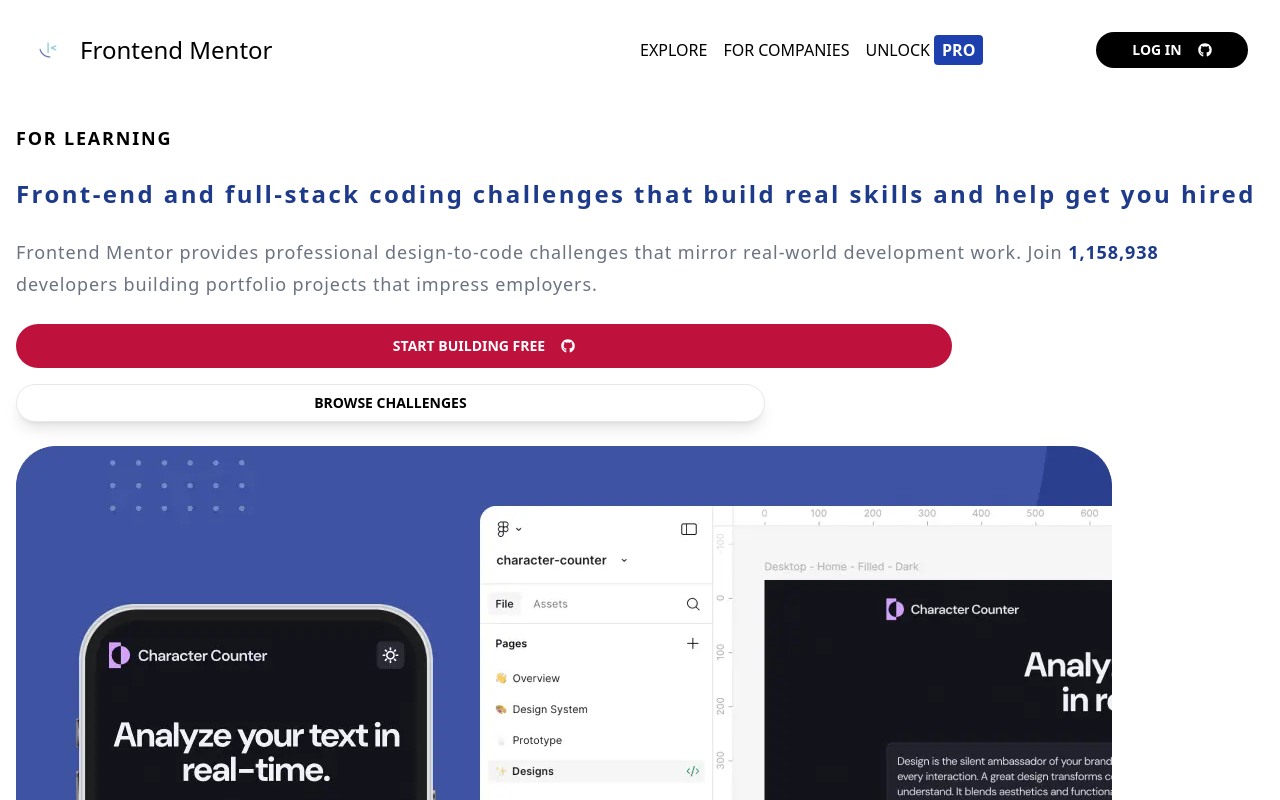
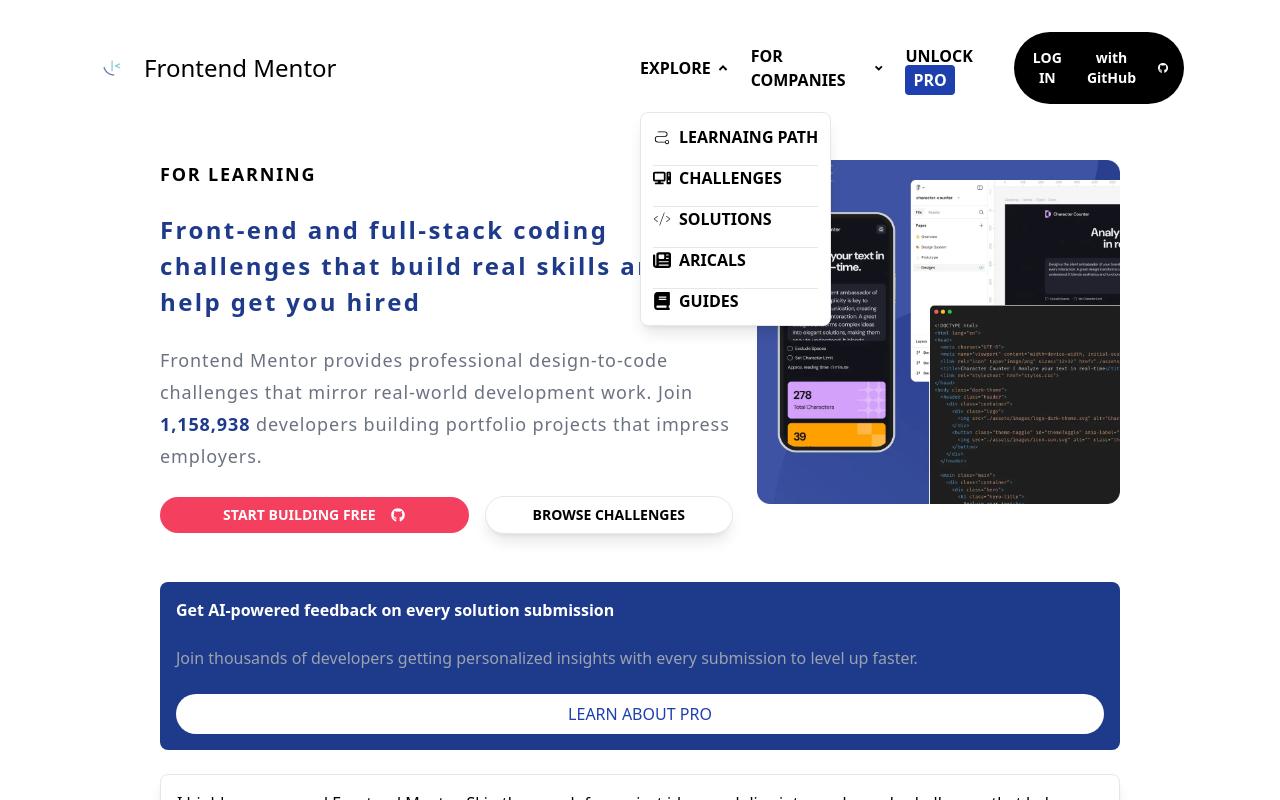
Before and after one commit to karma-code85/frontend-mentor-dashboard-with-full-functionl, a React (Create React App) app: page / in a window 1280 px wide. Both pictures are taken after a click on the item "EXPLORE". Shown: the top 800 px of the page. Built offline with nearby package versions, Linux system fonts and the light colour scheme.

Commit message:
making hero section responsive

```diff
--- a/src/App.jsx
+++ b/src/App.jsx
@@ -15,7 +15,7 @@
 
 export default function App(){
   return(
-    <Routes>
+    <Routes >
         <Route path="/" element={<Home/>}/>
         <Route path="/learn-path" element={<LearnPath/>}/>
         <Route path="/challenge" element={<Challenges/>}/>
--- a/src/components/Nav.jsx
+++ b/src/components/Nav.jsx
@@ -5,6 +5,7 @@
 import { IoLockOpenOutline } from "react-icons/io5";
 import { Link } from "react-router-dom";
 import LearnPath from "../pages/LearnPathPage";
+import { RiArrowDropDownLine } from "react-icons/ri";
 
 
 
@@ -21,7 +22,7 @@
 
   return(
     <div className="flex justify-between p-4 relative items-center container-full">
-      <div className="flex gap-4  relative items-center transition-transform  lg:w-1/4 ">
+      <div className="flex gap-4  relative items-center transition-transform  lg:w-1/4 w-full">
         {isOpen?(
           <img src="./images/icon-close.svg" alt=""  className="brightness-0 size-6 transition-transform duration-3 lg:hidden"
           onClick={()=>setIsOpen(false)}
@@ -31,9 +32,9 @@
         )}
 
 
-        <div className="absolute  top-full w-full z-20 mt-4 w-full cursor-pointer bg-rose-500">
+        <div className="absolute  top-full w-full z-50 mt-4 w-full cursor-pointer bg-rose-500 ">
         {isOpen &&(
-          <div className=" bg-white shadow-lg p-4 space-y-4  divide-y divide-gray-300  w-full  bg-rose-500 z-50">
+          <div className=" bg-white shadow-lg p-4 space-y-4  divide-y divide-gray-300  w-full  container-full z-50">
             <div className="flex justify-between items-center" onClick={()=>handletoggleMenu('explore')}>
             <p>EXPLORE</p>
             <svg xmlns="http://www.w3.org/2000/svg" width="24" height="24" viewBox="0 0 24 24" fill="none" stroke="currentColor" stroke-width="2" stroke-linecap="round" stroke-linejoin="round" className={`transition-transform ${activeMenu==='explore' ? 'rotate-90':''} lucide lucide-chevron-right-icon lucide-chevron-right`}><path d="m9 18 6-6-6-6"/></svg>
@@ -87,15 +88,46 @@
 
         </div>
       </div>
-        <div className="lg:flex w-1/2 justify-between ">
-        <ul className="hidden lg:flex justify-center items-center gap-4 cursor-pointer  ">
-          <li onClick={()=>handletoggleMenu('explore')} >EXPLORE</li>
-          <li>FOR COMPANIES</li>
+        <div className="lg:flex w-1/2 justify-between  relative  font-bold">
+        <ul className="hidden lg:flex justify-center items-center gap-4 cursor-pointer ">
+          <li onClick={()=>handletoggleMenu('explore') } className="flex items-center " >EXPLORE <RiArrowDropDownLine className={`size-6 ${activeMenu==='explore' ?"rotate-180":null} transition-transform  duration-300`}  /></li>
+          {activeMenu ==='explore' &&(
+              <div className=" list-none space-y-4 divide-y divide-gray-200  absolute top-full left-0 mt-2  bg-white shadow-lg p-3 border  rounded-lg  ">
+                <li >
+                  <Link className="flex items-center gap-2" to={"/learn-path"}><PiPathLight className="text-lg"/> LEARNAING PATH</Link>
+               </li>
+                <li>
+                  <Link className="flex items-center gap-2" to={"/challenge"}><FaComputer className="text-lg"/>CHALLENGES</Link>
+                </li>
+                <li>
+                  <Link className="flex items-center gap-2" to={"/solution"}><PiCodeThin className="text-lg"/> SOLUTIONS</Link>
+                </li>
+                <li>
+                  <Link className="flex items-center gap-2" to={"/articles"}><FaNewspaper className="text-lg"/> ARICALS</Link>
+                </li>
+                <li>
+                  <Link className="flex items-center gap-2" to={"/guides"}><FaBook className="text-lg"/>GUIDES</Link>
+                </li>
+              </div>
+            )}
+          <li onClick={()=>handletoggleMenu('for companies')} className="flex items-center">FOR COMPANIES <RiArrowDropDownLine className={`size-6 ${activeMenu==='for companies' ?"rotate-180":null} transition-transform  duration-300`}  /></li>
+          {activeMenu==='for companies' &&(
+              <div className="list-none space-y-4 divide-y divide-gray-200 top-full absolute  mt-2  bg-white shadow-lg p-3 border  rounded-lg ">
+                <li>
+                  <Link className="flex items-center gap-2" to={"/individual"}><FaUserTie />HIRE DEVELOPERS</Link>
+                </li>
+                <li>
+                  <Link className="flex items-center gap-2" to={"/team"}><FaUserGraduate/>TRAIN DEVELOPERS</Link>
+                </li>
+              </div>
+            )}
+
+
           <li>UNLOCK <span className=" font-bold text-white rounded px-2 py-1 bg-blue-800">PRO</span></li>
 
         </ul>
-      <button className="bg-black p-2 rounded-full text-white font-bold text-sm  text-center flex justify-center  w-full lg:w-1/4">
-       <a href="https://www.frontendmentor.io/home" className="flex gap-4 items-center justify-center"> LOG IN <FaGithub/></a>
+      <button className="bg-black p-2 rounded-full text-white font-bold text-sm  text-center flex justify-center  w-full lg:w-1/3 lg:p-4">
+       <a href="https://www.frontendmentor.io/home" className="flex gap-4 items-center justify-center"> LOG IN<span className="hidden lg:block">with GitHub</span><FaGithub/></a>
       </button>
         </div>
 
--- a/src/pages/Home.jsx
+++ b/src/pages/Home.jsx
@@ -37,19 +37,25 @@
 
 
   return(
-    <div className="min-h-screen max-sm space-y-10 p-4">
+    <div className="min-h-screen max-sm space-y-10 p-4  lg:px-20">
       <Nav/>
 
+      <div className="space-y-6 lg:px-20 ">
+     <div className="flex flex-col md:flex-row gap-6">
       <div className="space-y-6">
       <h1 className="font-semibold text-lg tracking-widest">FOR LEARNING</h1>
       <p className="font-semibold text-2xl text-blue-900 tracking-widest leading-9 ">Front-end and full-stack coding challenges that build real skills and help get you hired</p>
       <p className="text-gray-500 tracking-wider leading-8 text-lg">Frontend Mentor provides professional design-to-code challenges that mirror real-world development work. Join <span className="text-blue-900 font-bold">1,158,938</span> developers building portfolio projects that impress employers.</p>
-      <div className="flex flex-col  space-y-4">
-        <button className="text-white  py-3 font-bold text-sm bg-rose-700 rounded-full w-3/4 text-center flex items-center justify-center gap-4"><a href="https://www.frontendmentor.io/home" className="flex justify-center items-center gap-4">START BUILDING FREE <FaGithub /></a></button>
-        <button className="font-bold w-3/5 bg-white shadow-lg  text-sm rounded-full p-2 text-center border border-1 border-gray-200"><a href="https://www.frontendmentor.io/challenges">BROWSE CHALLENGES</a></button>
+      <div className="flex flex-col   md:flex-row gap-4 md:items-center md:justify-center ">
+        <button className="text-white  p-2 font-bold text-sm bg-rose-500 rounded-full w-3/4 text-center flex items-center justify-center gap-4"><a href="https://www.frontendmentor.io/home" className="flex justify-center items-center gap-4">START BUILDING FREE <FaGithub /></a></button>
+        <button className="font-bold w-3/5 bg-white shadow-lg p-2 text-sm rounded-full  text-center border border-1 border-gray-200"><a href="https://www.frontendmentor.io/challenges">BROWSE CHALLENGES</a></button>
       </div>
       <div>
-        <img src="/images/home-hero.webp" alt="desktop code editor image" />
+      </div>
+        </div>
+      <div className="object-cover">
+        <img src="/images/home-hero.webp" alt="desktop code editor image"  className="object-cover"/>
+      </div>
       </div>
       <div className="rounded-lg p-4 space-y-6 bg-blue-900">{/*for the blue container under edtior img */}
         <h1 className="font-bold text-white">Get AI-powered feedback on every solution submission</h1>
```
